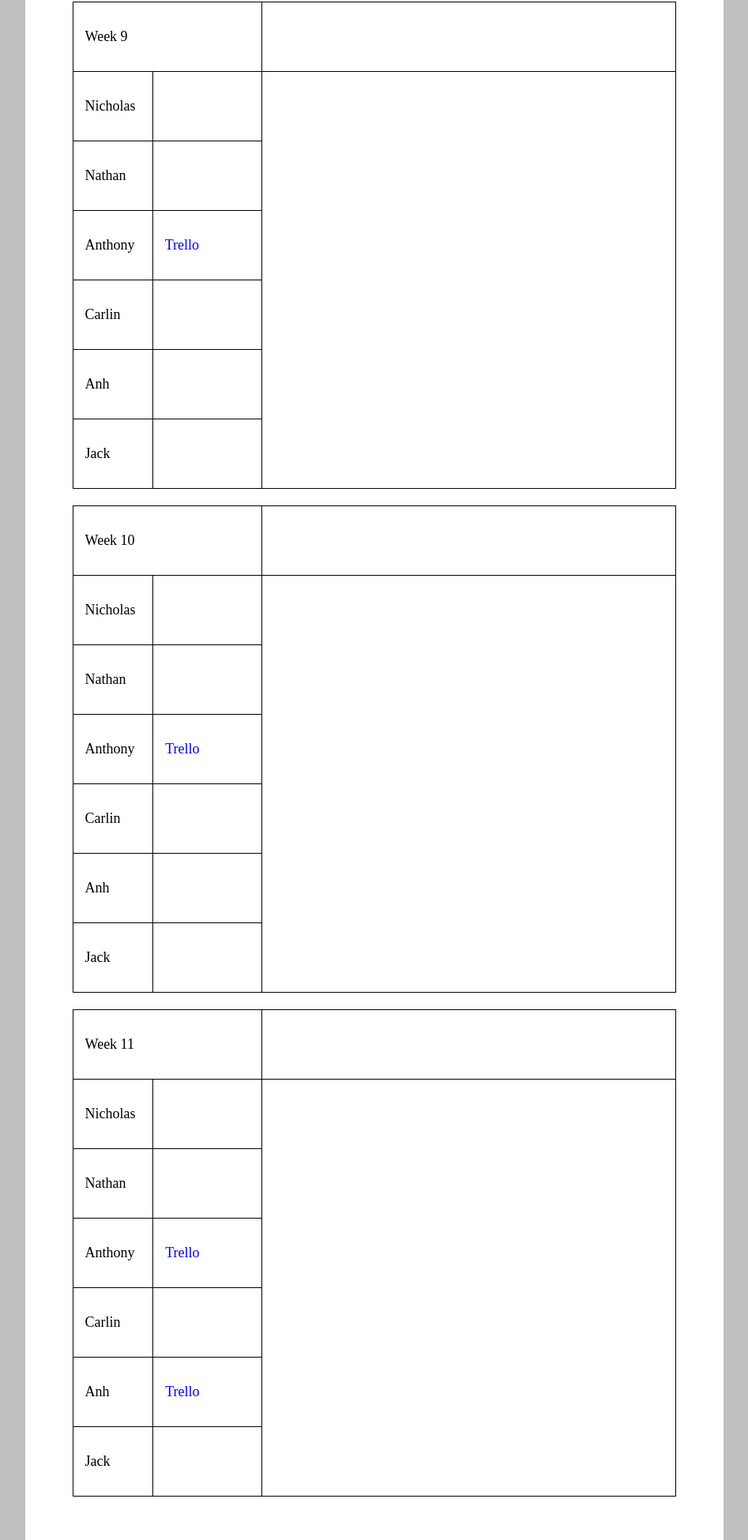
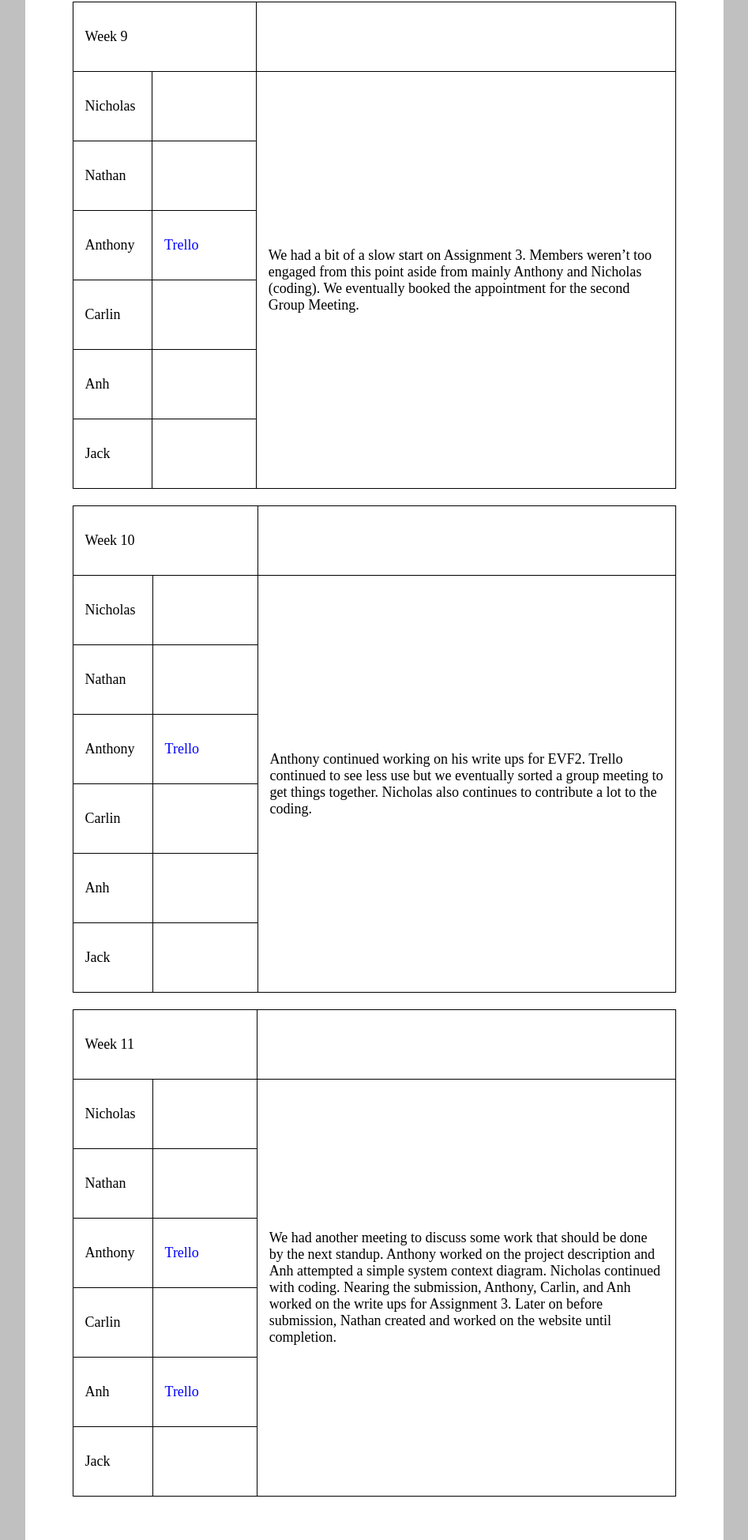
Before and after one commit to s3812496/text-to-game, a plain HTML site: page Assingment 3 Website/project_progress.html in a window 1280 px wide. Shown: the part 4194-6144 px from the top of the page at 79% size, without its empty margins (166-1113 px from the left). Drawn offline with Linux system fonts and the light colour scheme.

Commit message:
finishing touches on website

```diff
--- a/Assingment 3 Website/project_progress.html
+++ b/Assingment 3 Website/project_progress.html
@@ -237,7 +237,7 @@
 	                  <tr>
 	                    <td width="78"><p>Nicholas</p></td>
 	                    <td width="100"><p>&nbsp;</p></td>
-	                    <td rowspan="6"></td>
+	                    <td rowspan="6">Some parts of last week were changed to a slightly higher standard. Estimation plan was created. We began to see less use of the Trello board. Though not documented, Nicholas in particular kept working on coding the application being able to show his large contribution later in the next following weeks. The assignment was submitted.</td>
                       </tr>
 	                  <tr>
 	                    <td><p>Nathan</p></td>
@@ -275,7 +275,7 @@
 	                    <tr>
 	                      <td width="79"><p>Nicholas</p></td>
 	                      <td width="100"><p>&nbsp;</p></td>
-	                      <td rowspan="6"></td>
+	                      <td rowspan="6">We had a bit of a slow start on Assignment 3. Members weren’t too engaged from this point aside from mainly Anthony and Nicholas (coding). We eventually booked the appointment for the second Group Meeting.</td>
                         </tr>
 	                    <tr>
 	                      <td><p>Nathan</p></td>
@@ -312,7 +312,7 @@
 	                      <tr>
 	                        <td width="80"><p>Nicholas</p></td>
 	                        <td width="100"><p>&nbsp;</p></td>
-	                        <td rowspan="6"></td>
+	                        <td rowspan="6">Anthony continued working on his write ups for EVF2. Trello continued to see less use but we eventually sorted a group meeting to get things together. Nicholas also continues to contribute a lot to the coding. </td>
                           </tr>
 	                      <tr>
 	                        <td><p>Nathan</p></td>
@@ -349,7 +349,7 @@
 	                    <tr>
 	                      <td width="80"><p>Nicholas</p></td>
 	                      <td width="100"><p>&nbsp;</p></td>
-	                      <td rowspan="6"></td>
+	                      <td rowspan="6">We had another meeting to discuss some work that should be done by the next standup. Anthony worked on the project description and Anh attempted a simple system context diagram. Nicholas continued with coding. Nearing the submission, Anthony, Carlin, and Anh worked on the write ups for Assignment 3. Later on before submission, Nathan created and worked on the website until completion.</td>
                         </tr>
 	                    <tr>
 	                      <td><p>Nathan</p></td>
```
